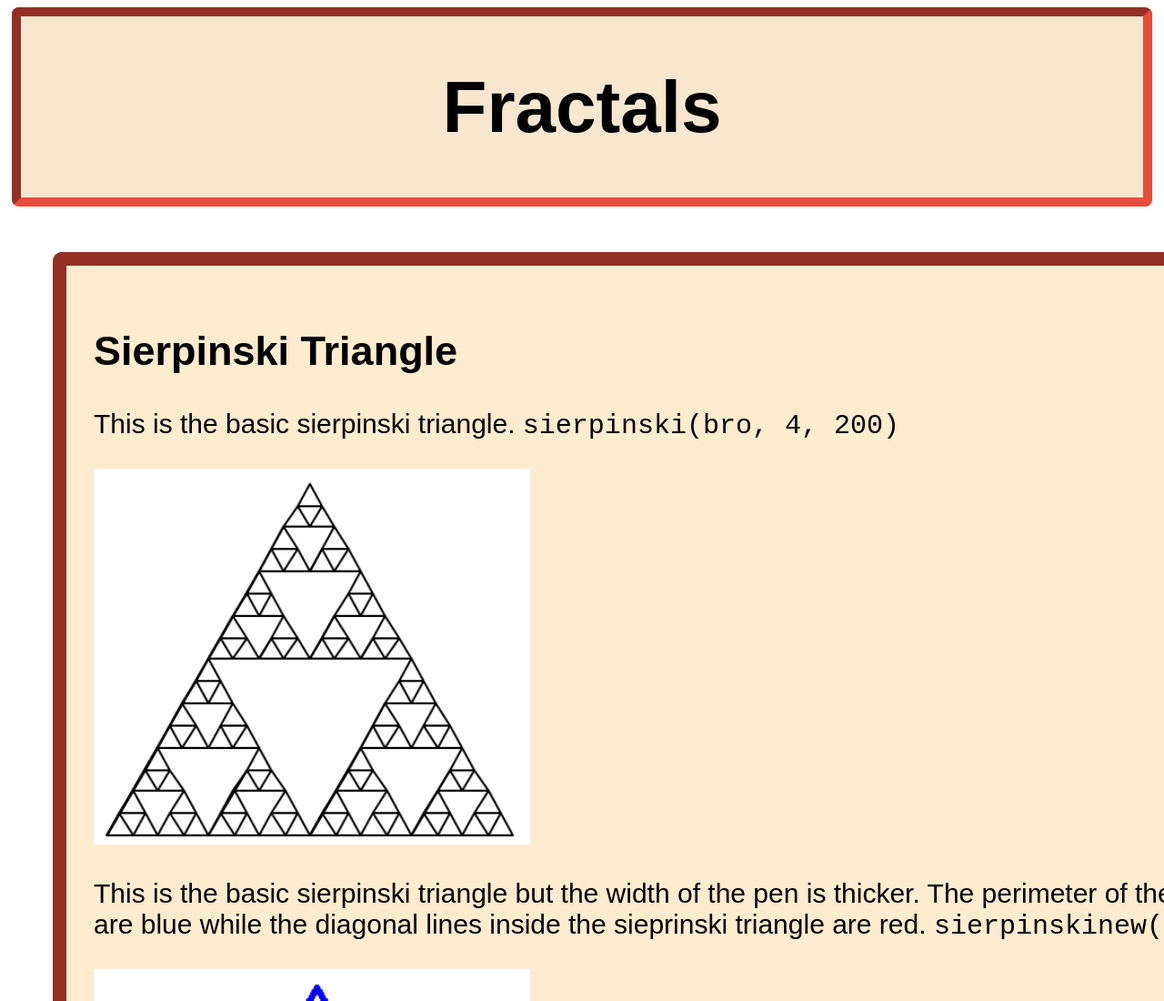
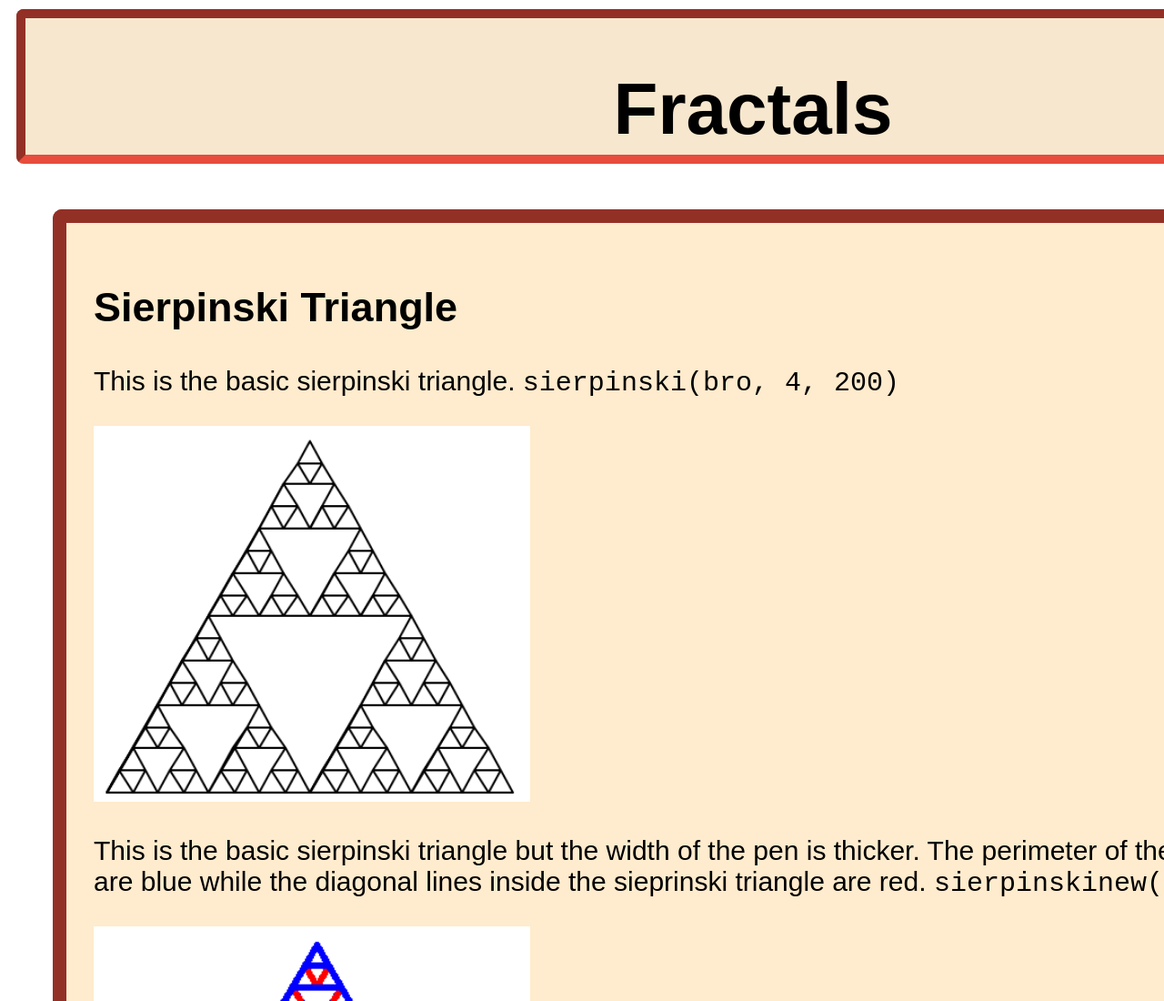
Before and after one commit to stuycs-gh-classrooms/09-web-shossain60, a plain HTML site: page fractals.html in a window 1280 px wide. Shown: the top 1100 px of the page at 91% size. Drawn offline with Linux system fonts and the light colour scheme.

Commit message:
Update fractals.css

```diff
--- a/fractals.css
+++ b/fractals.css
@@ -48,7 +48,7 @@ font-size: 30px;
 
 .div0 {
 text-align: center;
-  margin: 5px;
+  margin: 10px;
      border: 10px inset #E74C3C;
   border-top-left-radius: 8px;
     border-top-right-radius: 8px;
@@ -57,6 +57,8 @@ text-align: center;
   font-family: Papyrus, Fantasy;
 font-size: 40px;
   background-color: #f7e7ce;
+  width: 1600px;
+  height: 150px;
 
 
 }
```
